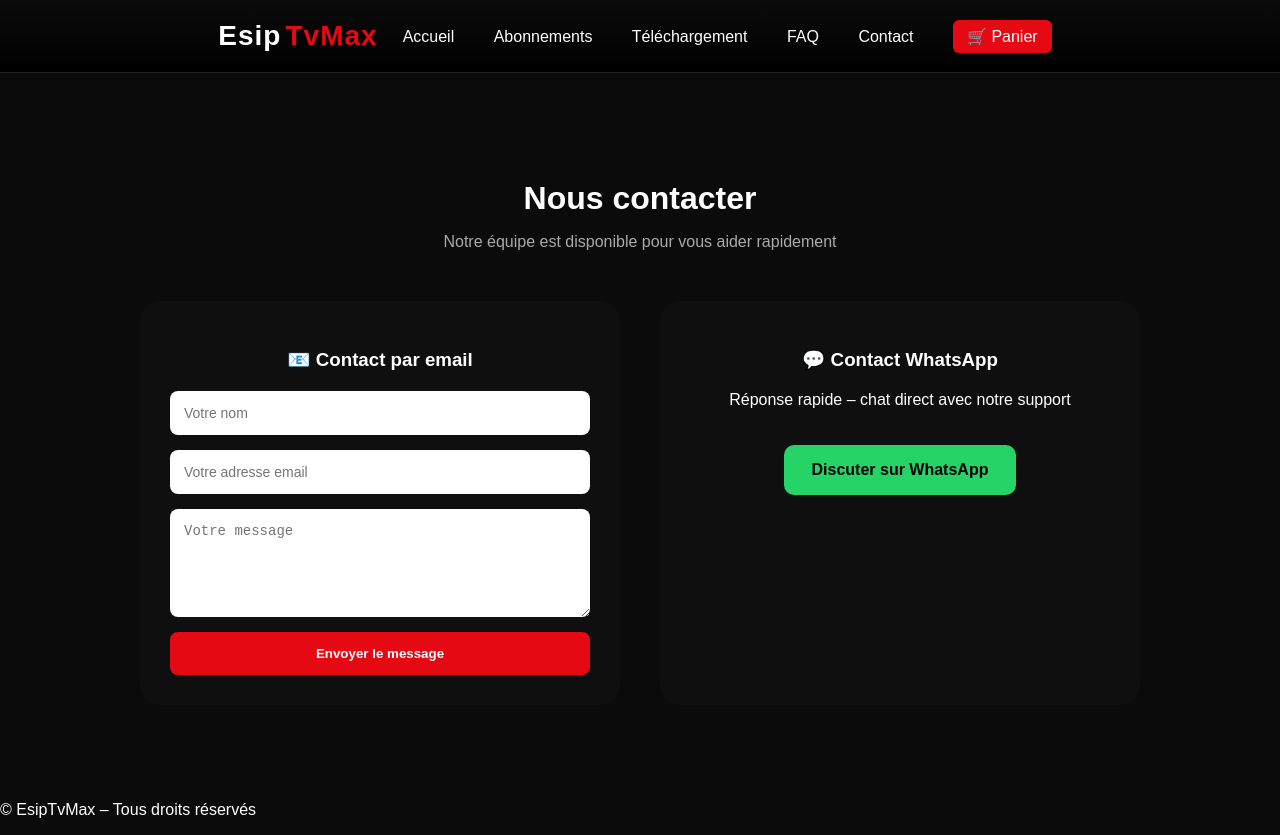
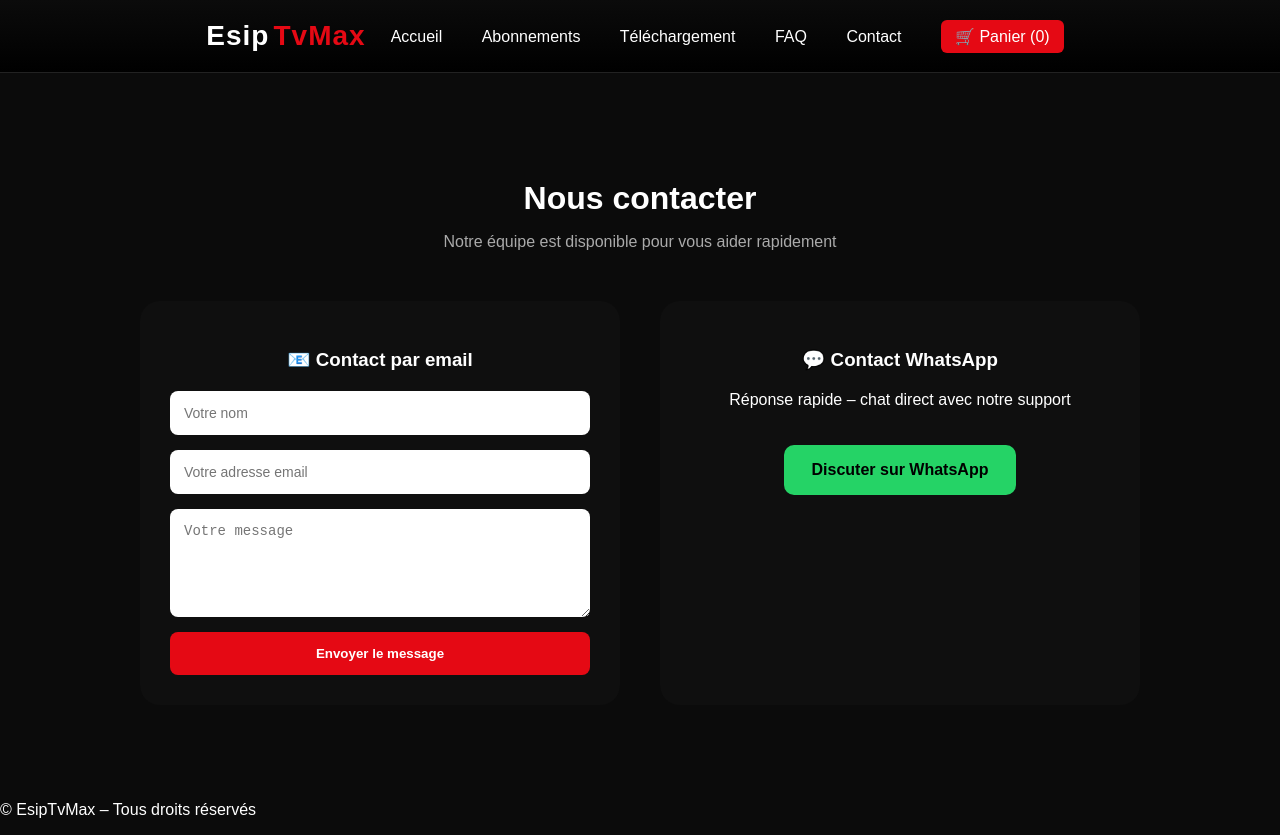
Before and after one commit to EsipTvMax/EsipTvMax, a plain HTML site: page contact.html in a window 1280 px wide. Drawn offline with Linux system fonts and the light colour scheme.

Commit message:
Update contact.html

```diff
--- a/contact.html
+++ b/contact.html
@@ -20,7 +20,9 @@
       <a href="telechargement.html">Téléchargement</a>
       <a href="faq.html">FAQ</a>
       <a href="contact.html">Contact</a>
-      <a href="panier.html" class="panier-link">🛒 Panier</a>
+      <a href="panier.html" class="panier-link">
+  🛒 Panier (<span id="cart-count">0</span>)
+</a>
     </nav>
 
   </div>
```
